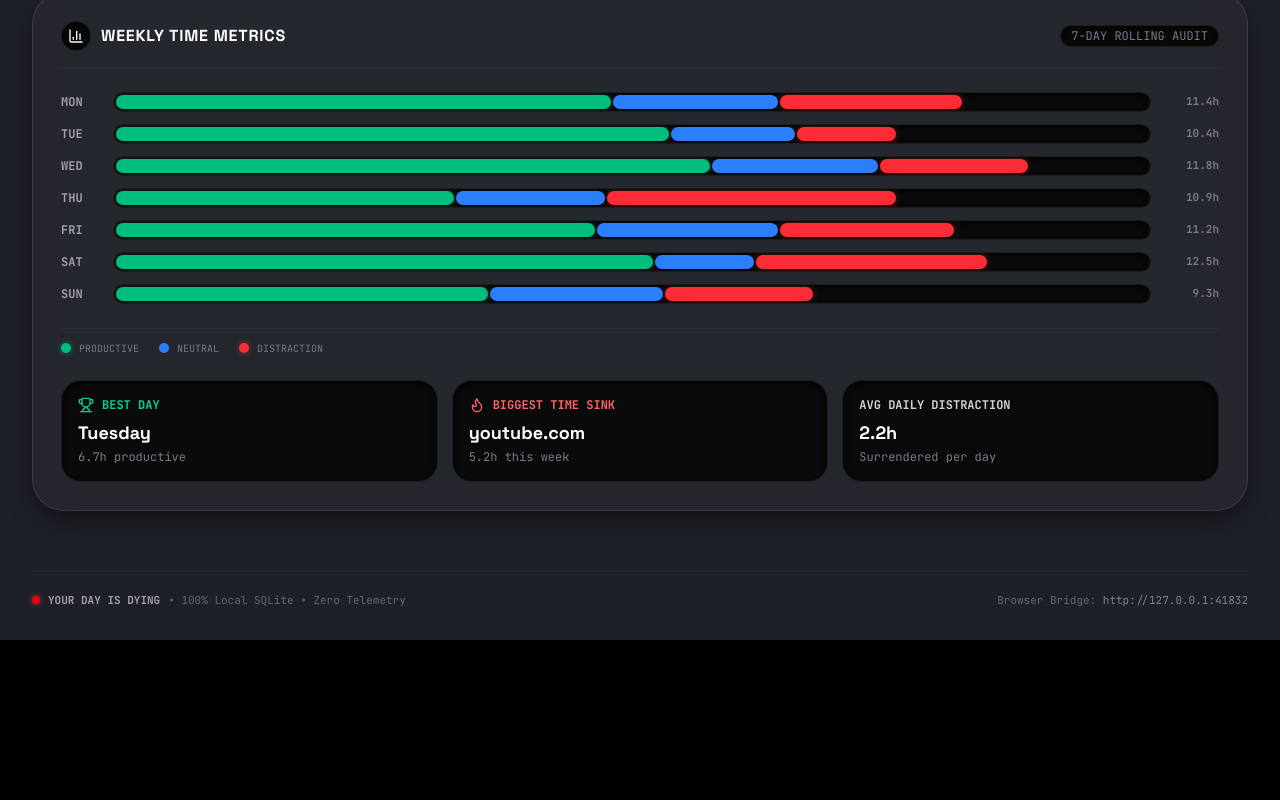
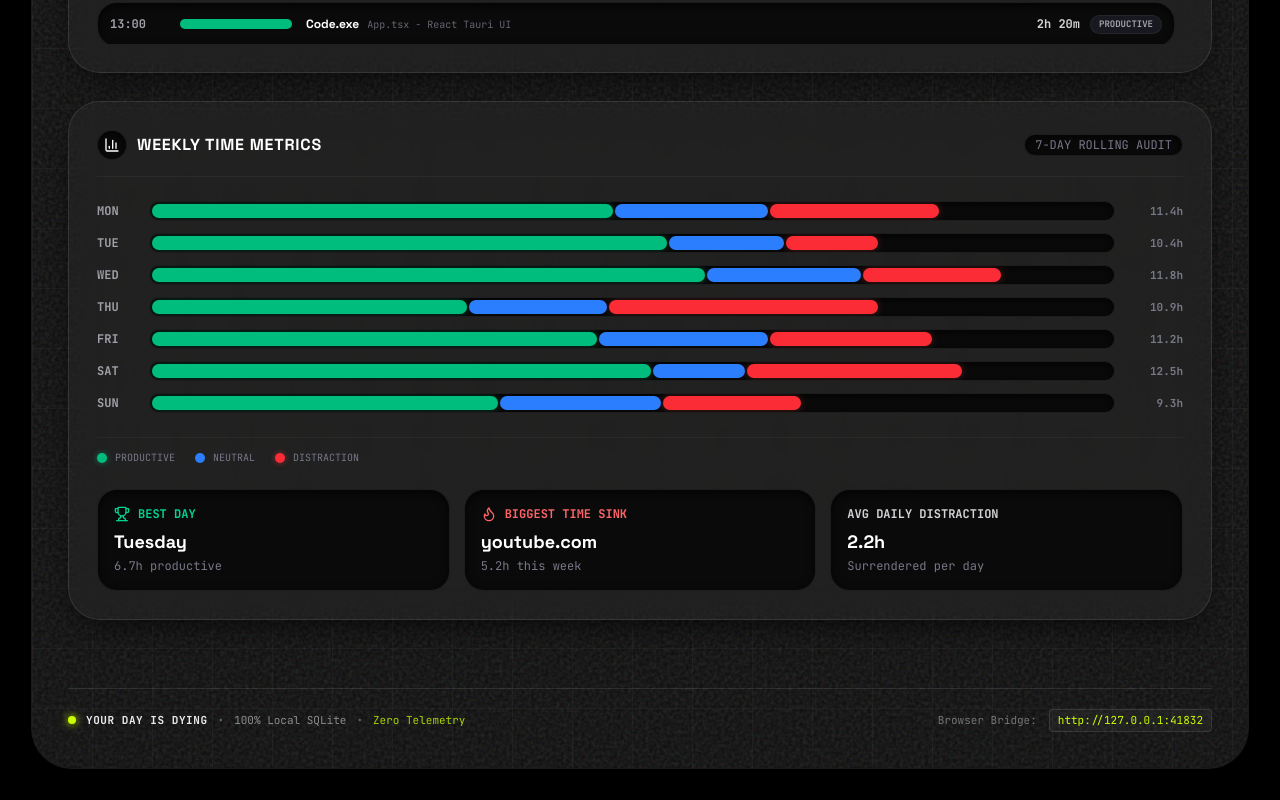
Before and after one commit to Dhananjay-alt/day-is-dying, a React (Vite) app: page / in a window 1280 px wide. Shown: the part 1904-2704 px from the top of the page. Before the commit the page ends 2544 px from the top, so only its background shows below. Built offline with nearby package versions, Linux system fonts and the light colour scheme.

Commit message:
style(layout): implement 1600px floating shell container with grid pattern and ambient glow spheres in App.tsx

```diff
--- a/src/App.tsx
+++ b/src/App.tsx
@@ -392,8 +392,17 @@ export function App() {
   }
 
   return (
-    <div className="min-h-screen bg-[#1e2028] text-[#e4e4e7] p-4 sm:p-6 lg:p-8 max-w-7xl mx-auto flex flex-col justify-between overflow-x-hidden">
-      <div>
+    <div className="min-h-screen bg-[#000000] text-[#ebebeb] p-3 sm:p-6 lg:p-8 flex flex-col items-center justify-start relative overflow-x-hidden selection:bg-[#ccff00] selection:text-black">
+      {/* Decorative Glow Spheres with 120px Blur Filter */}
+      <div className="glow-sphere-lime -top-24 -left-24 z-0 opacity-60" />
+      <div className="glow-sphere-emerald top-1/2 -right-32 z-0 opacity-40" />
+
+      {/* Floating Shell Container: max-w-[1600px], rounded-[2.5rem], ring-1 ring-white/10, shadow-2xl, #0c0c0c */}
+      <div className="w-full max-w-[1600px] rounded-[2.5rem] ring-1 ring-white/10 shadow-2xl relative overflow-hidden bg-[#0c0c0c] bg-grid-60 p-4 sm:p-7 lg:p-9 flex flex-col justify-between min-h-[92vh]">
+        {/* 15% Opacity Noise SVG Overlay */}
+        <div className="absolute inset-0 noise-overlay pointer-events-none z-0" />
+
+        <div className="relative z-10 w-full">
           {/* Navigation & Header */}
           <Header
             currentTime={dayStatus?.current_time || '18:19:17'}
@@ -442,18 +451,24 @@ export function App() {
           {weeklyReport && <WeeklyAnalytics report={weeklyReport} />}
         </div>
 
-      {/* Understated Neomorphic Footer */}
-      <footer className="mt-8 pt-5 border-t border-white/[0.04] flex flex-wrap items-center justify-between text-[11px] font-mono text-[#656673] gap-2">
-        <div className="flex items-center gap-2">
-          <span className="w-2 h-2 rounded-full bg-red-600 inline-block shadow-[0_0_6px_rgba(239,68,68,0.6)]" />
-          <span className="font-bold text-[#a1a1aa] uppercase">YOUR DAY IS DYING</span>
-          <span>• 100% Local SQLite • Zero Telemetry</span>
+        {/* Futuristic Obsidian & Lime System Footer */}
+        <footer className="relative z-10 mt-10 pt-5 border-t border-white/10 flex flex-wrap items-center justify-between text-[11px] font-mono text-white/50 gap-3">
+          <div className="flex items-center gap-2.5">
+            <span className="w-2 h-2 rounded-full bg-[#ccff00] inline-block shadow-[0_0_8px_#ccff00] animate-pulse" />
+            <span className="font-bold text-[#ebebeb] uppercase tracking-wider">YOUR DAY IS DYING</span>
+            <span className="text-white/30">•</span>
+            <span>100% Local SQLite</span>
+            <span className="text-white/30">•</span>
+            <span className="text-[#ccff00]/80">Zero Telemetry</span>
           </div>
-        <div>
-          <span>Browser Bridge: </span>
-          <code className="text-[#808096]">http://127.0.0.1:41832</code>
+          <div className="flex items-center gap-3">
+            <span className="text-white/40">Browser Bridge:</span>
+            <code className="text-[#ccff00] bg-white/[0.04] px-2 py-0.5 rounded border border-white/10">
+              http://127.0.0.1:41832
+            </code>
           </div>
         </footer>
+      </div>
 
       {/* Modals & Overlays */}
       {currentActivity && (
```
Lines whose indentation alone changed are shown as unchanged.
